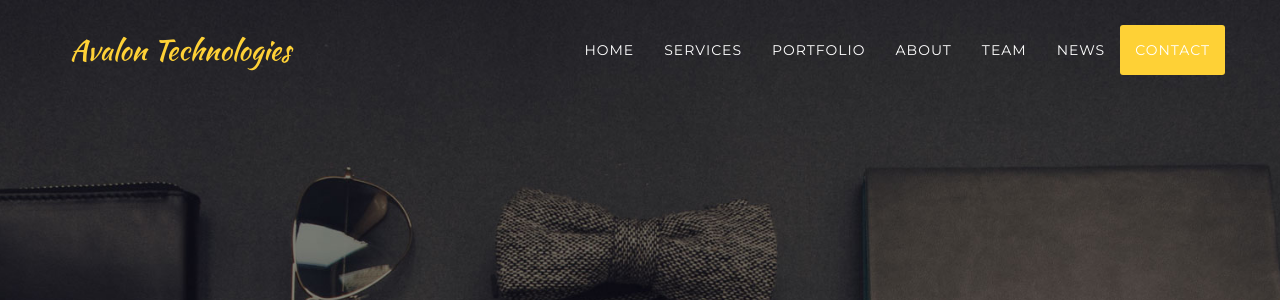
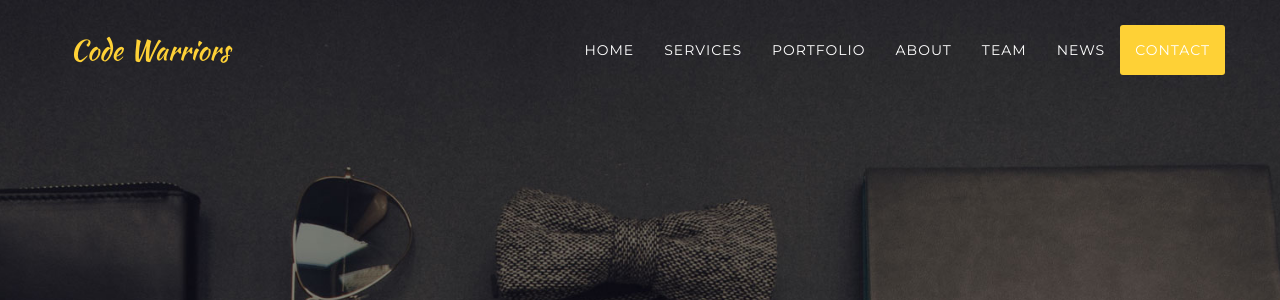
Before and after one commit to gladiatorAsh/PHP, a PHP site: page / in a window 1280 px wide. Shown: the top 300 px of the page. Run offline with PHP 8.4, Linux system fonts and the light colour scheme; some libraries are stand-ins or nearby versions; some web fonts are replaced.

Commit message:
Updated Name

```diff
--- a/index.php
+++ b/index.php
@@ -33,7 +33,7 @@
                 <button type="button" class="navbar-toggle" data-toggle="collapse" data-target="#bs-example-navbar-collapse-1">
                     <span class="sr-only">Toggle navigation</span> Menu <i class="fa fa-bars"></i>
                 </button>
-                <a class="navbar-brand page-scroll" href="#page-top">Avalon Technologies</a>
+                <a class="navbar-brand page-scroll" href="#page-top">Code Warriors</a>
             </div>
             <!-- Collect the nav links, forms, and other content for toggling -->
             <div class="collapse navbar-collapse" id="bs-example-navbar-collapse-1">
```
